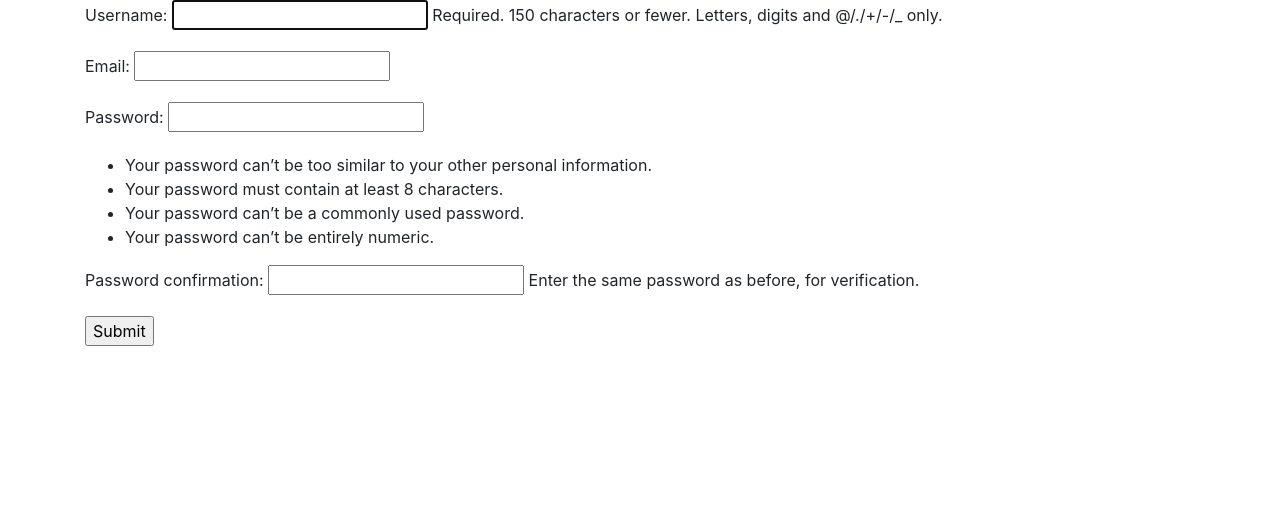
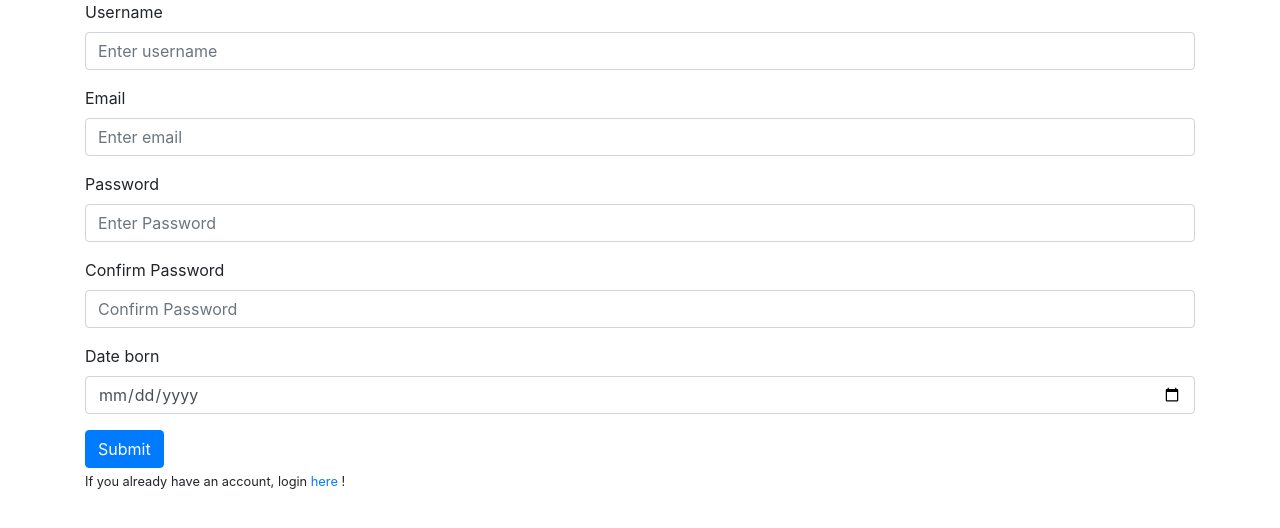
Before and after one commit to PanosTrak/SocNet, a Django app: page /register/ in a window 1280 px wide. Shown: the part 56-584 px from the top of the page. Run offline with Django 3.2, Linux system fonts and the light colour scheme; some libraries are stand-ins or nearby versions.

Commit message:
Registration form added(need work on view), Register template changed

```diff
--- a/main/admin.py
+++ b/main/admin.py
@@ -1,6 +1,6 @@
 from django.contrib import admin
 
-from .models import Account, Profile
+from .models import Account
 
 # Register your models here.
 
--- a/main/forms.py
+++ b/main/forms.py
@@ -5,19 +5,86 @@ from django.core.exceptions import ObjectDoesNotExist
 from .models import Account
 
 
-class AccountCreationForm(UserCreationForm):
-    email = forms.EmailField()
+class AccountCreationForm(forms.ModelForm):
+    username = forms.CharField(
+        label='Username',
+        widget=forms.TextInput(
+            attrs={
+                'class': 'form-control',
+                'placeholder': 'Enter username',
+                'id': 'registerUsernameInput'
+            },
+        ),
+    )
+    email = forms.EmailField(
+        label='Email',
+        widget=forms.TextInput(
+            attrs={
+                'class': 'form-control',
+                'placeholder': 'Enter email',
+                'id': 'registerEmailInput'
+            },
+        ),
+    )
+    password1 = forms.CharField(
+        label='Password',
+        widget=forms.PasswordInput(
+            attrs={
+                'class': 'form-control',
+                'placeholder': 'Enter Password',
+                'id': 'registerPassword1Input'
+            },
+        ),
+    )
+    password2 = forms.CharField(
+        label='Confirm Password',
+        widget=forms.PasswordInput(
+            attrs={
+                'class': 'form-control',
+                'placeholder': 'Confirm Password',
+                'id': 'registerPassword2Input'
+            },
+        ),
+    )
+    date_born = forms.DateField(
+        widget=forms.DateInput(
+            attrs={
+                'type': 'date',
+                'class': 'form-control',
+            }
+        )
+    )
 
     class Meta:
         model = Account
-        fields = ('username', 'email', 'password1', 'password2')
+        fields = ['username', 'email', 'password1', 'password2', 'date_born']
 
     def save(self, commit=True):
         user = super(AccountCreationForm, self).save(commit=False)
-        user.email = self.cleaned_data['email']
+        user.username = self.cleaned_data.get('username')
+        user.email = self.cleaned_data.get('email')
+        user.password = self.cleaned_data.get('password1')
+        user.date_born = self.cleaned_data.get('date_born')
+
         if commit:
             user.save()
         return user
+
+    def clean_password2(self):
+        password1 = self.cleaned_data.get('password1')
+        password2 = self.cleaned_data.get('password2')
+
+        if not password2:
+            raise forms.ValidationError("You must confirm your password")
+        if password1 != password2:
+            raise forms.ValidationError("Your passwords do not match")
+        return password2
+
+    def clean_email(self):
+        email = self.cleaned_data.get('email')
+        if Account.objects.filter(email=email).exists():
+            raise forms.ValidationError('Email already exists')
+        return email
 
 
 class AccountAuthentication(forms.Form):
--- a/main/models.py
+++ b/main/models.py
@@ -4,7 +4,4 @@ from django.conf import settings
 
 
 class Account(User):
-    pass
-
-class Profile(models.Model):
-    pass
+    date_born = models.DateField(null=True)
--- a/main/templates/main/includes/navbar.html
+++ b/main/templates/main/includes/navbar.html
@@ -1,6 +1,6 @@
 {% if user.is_authenticated %}
 
-<nav class="navbar navbar-expand-lg navbar-dark bg-dark">
+<nav class="navbar navbar-expand-lg navbar-dark bg-dark navbar-fixed-top">
   <a class="navbar-brand" href="/profile">@{{ user.username }}</a>
   <button class="navbar-toggler" type="button" data-toggle="collapse" data-target="#navbarSupportedContent"
     aria-controls="navbarSupportedContent" aria-expanded="false" aria-label="Toggle navigation">
--- a/main/templates/main/register.html
+++ b/main/templates/main/register.html
@@ -1,9 +1,45 @@
 {% extends 'main/layout.html' %}
 
 {% block content %}
-	<form method="POST">
-		{% csrf_token %}
-		{{ form.as_p }}
-		<input type="submit" value="Submit">
-	</form>
+<form method="POST">
+	{% csrf_token %}
+	{% comment %} {{ form.as_p }} {% endcomment %}
+
+	<div class="form-group">
+		<label for="registerUsernameInput">{{ form.username.label }}</label>
+		{% comment %} <input type="email" class="form-control" aria-describedby="emailHelp" placeholder="Enter email">
+		{% endcomment %}
+		{{ form.username }}
+		<small id="emailHelp" class="form-text text-muted">{{ form.email.help_text }}</small>
+	</div>
+	<div class="form-group">
+		<label for="registerEmailInput">{{ form.email.label }}</label>
+		{% comment %} <input type="email" class="form-control" aria-describedby="emailHelp" placeholder="Enter email">
+		{% endcomment %}
+		{{ form.email }}
+		<small id="emailHelp" class="form-text text-muted">{{ form.email.help_text }}</small>
+	</div>
+	<div class="form-group">
+		<label for="registerPassword1Input">{{ form.password1.label }}</label>
+		{% comment %} <input type="password" class="form-control" id="exampleInputPassword1" placeholder="Password">
+		{% endcomment %}
+		{{ form.password1 }}
+	</div>
+	<div class="form-group">
+		<label for="registerPassword2Input">{{ form.password2.label }}</label>
+		{% comment %} <input type="password" class="form-control" id="exampleInputPassword1" placeholder="Password">
+		{% endcomment %}
+		{{ form.password2 }}
+	</div>
+	<div class="form-group">
+		<label for="registerDateBornInput">{{ form.date_born.label }}</label>
+		{% comment %} <input type="password" class="form-control" id="exampleInputPassword1" placeholder="Password">
+		{% endcomment %}
+		{{ form.date_born }}
+	</div>
+	<button type="submit" class="btn btn-primary">Submit</button>
+</form>
+<small class="small">If you already have an account, login <a href="/login">here</a> !</small>
+
+</form>
 {% endblock content %}
```
